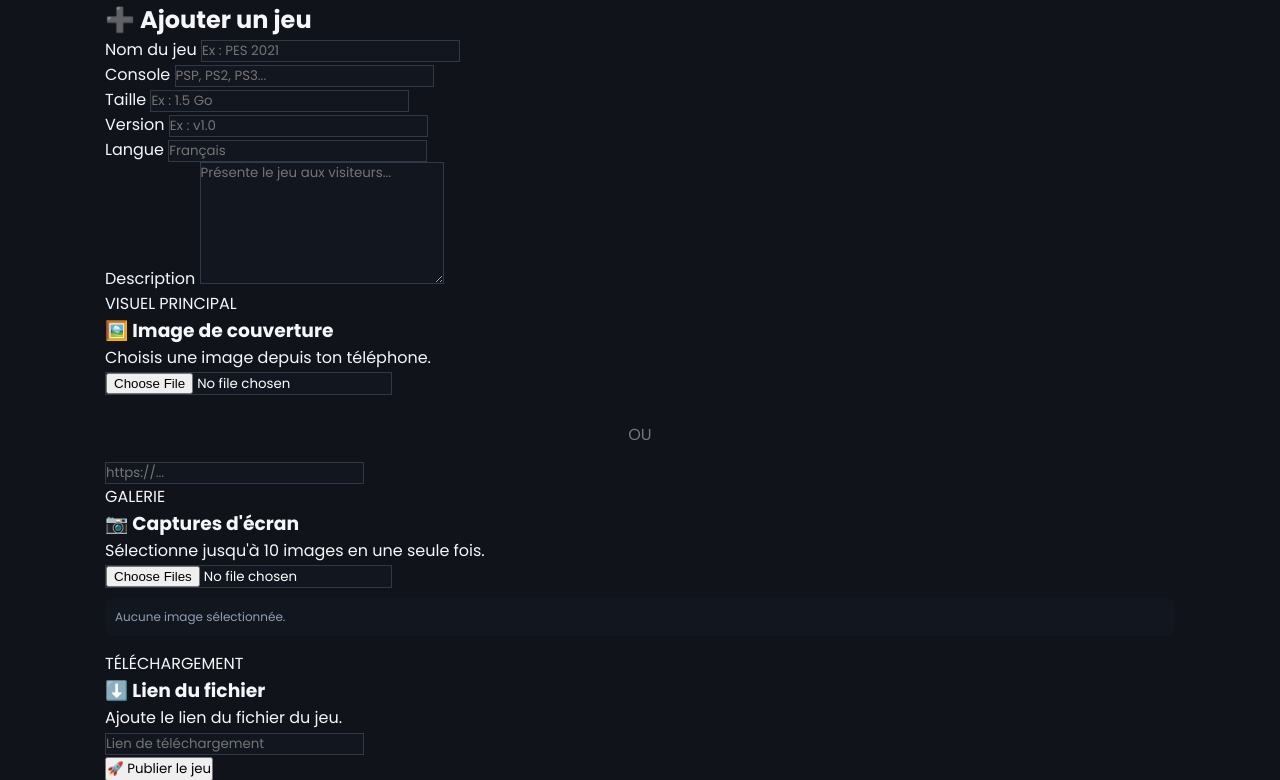
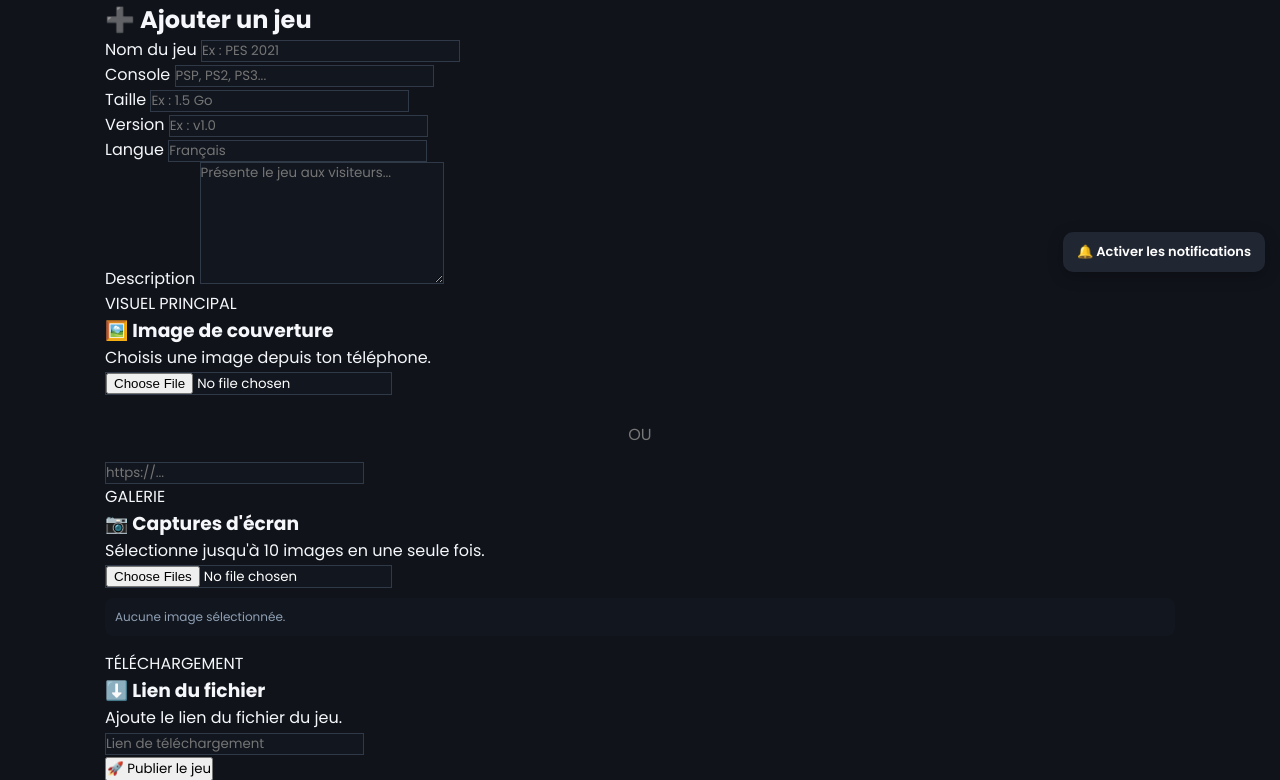
Before and after one commit to franckdetin-droid/NovaGaming, a Flask app: page /admin in a window 1280 px wide. Shown: the part 448-1228 px from the top of the page. Run offline with Flask 3, Linux system fonts and the light colour scheme; the visitor is signed in with stand-in values (Sample User, id 1); data that the repository does not hold is empty; some libraries are stand-ins or nearby versions.

Commit message:
Update base.html

```diff
--- a/templates/base.html
+++ b/templates/base.html
@@ -28,7 +28,6 @@
         }
 
         gtag('js', new Date());
-
         gtag('config', 'G-BPNC77TV9T');
     </script>
 
@@ -70,12 +69,42 @@
 
     <!-- Petit logo NovaGaming -->
     <style>
+
         .logo-image {
             width: 28px;
             height: 28px;
             object-fit: contain;
             vertical-align: middle;
         }
+
+        /* Bouton notifications */
+        .notification-activate-btn {
+            position: fixed;
+            bottom: 80px;
+            right: 15px;
+            z-index: 9999;
+
+            padding: 10px 14px;
+
+            border: none;
+            border-radius: 10px;
+
+            background: #202632;
+            color: white;
+
+            font-family: Poppins, sans-serif;
+            font-size: 13px;
+            font-weight: 600;
+
+            cursor: pointer;
+
+            box-shadow: 0 4px 15px rgba(0,0,0,0.25);
+        }
+
+        .notification-activate-btn:hover {
+            opacity: 0.9;
+        }
+
     </style>
 
 </head>
@@ -146,7 +175,7 @@
           method="GET"
           class="search-box">
 
-        <!-- Icône de recherche normale -->
+        <!-- Recherche normale -->
         <div class="search-icon">
             🔍
         </div>
@@ -292,6 +321,20 @@
 {% endwith %}
 
 
+<!-- ========================== -->
+<!-- BOUTON NOTIFICATIONS PUSH -->
+<!-- ========================== -->
+
+<button
+    type="button"
+    class="notification-activate-btn"
+    onclick="activerNotifications()">
+
+    🔔 Activer les notifications
+
+</button>
+
+
 <script>
 
 setTimeout(function(){
@@ -344,4 +387,4 @@ document
 
 
 </body>
-    </html>
+                </html>
```
